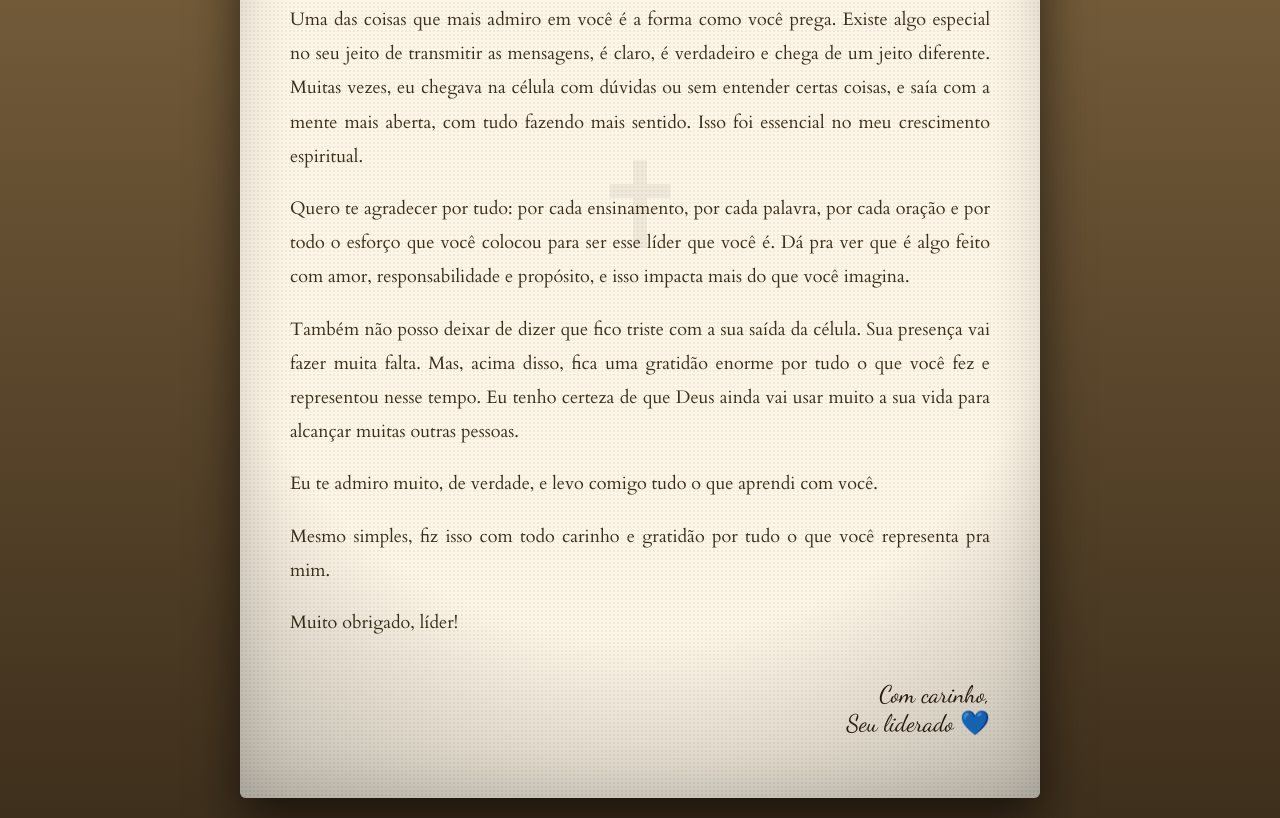
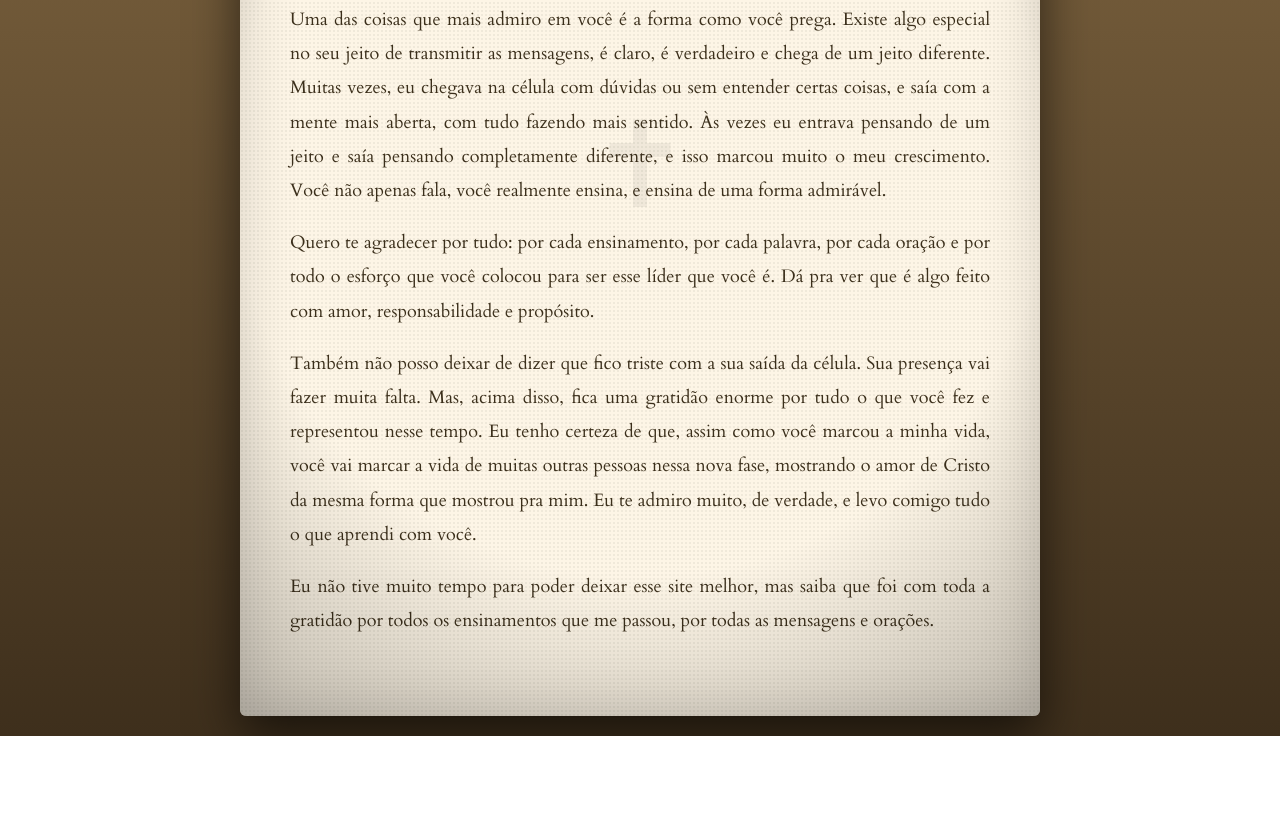
Before and after one commit to eusilvzz/para.um.otimo.lider., a plain HTML site: page index.html in a window 1280 px wide. Shown: the part 399-1217 px from the top of the page. After the commit the page ends 1135 px from the top, so only its background shows below. Drawn offline with Linux system fonts and the light colour scheme.

Commit message:
Update index.html

```diff
--- a/index.html
+++ b/index.html
@@ -26,7 +26,6 @@
 
       background: #fdf5e6;
 
-      /* textura de papel */
       background-image: radial-gradient(rgba(0,0,0,0.05) 1px, transparent 1px);
       background-size: 4px 4px;
 
@@ -41,7 +40,6 @@
       animation: aparecer 1.5s ease;
     }
 
-    /* bordas queimadas */
     .carta::before {
       content: "";
       position: absolute;
@@ -51,7 +49,6 @@
       border-radius: 6px;
     }
 
-    /* cruz no fundo */
     .carta::after {
       content: "✝";
       position: absolute;
@@ -87,16 +84,6 @@
       color: #3b2f1b;
     }
 
-    .assinatura {
-      display: block;
-      margin-top: 40px;
-      text-align: right;
-      font-family: 'Dancing Script', cursive;
-      font-size: 24px;
-      color: #2e1f0f;
-    }
-
-    /* animação */
     @keyframes aparecer {
       from {
         opacity: 0;
@@ -121,37 +108,25 @@
     </div>
 
     <p>
-      Líder, queria começar dizendo o quanto sou grato a você. Mesmo sem termos tanta convivência no dia a dia ou conversas frequentes, o impacto que você teve na minha vida foi enorme. Desde que entrei na célula, você sempre foi alguém que me acolheu, me tratou bem e, principalmente, me ensinou muito. Através de você, muitas coisas começaram a fazer mais sentido pra mim, e isso fez toda a diferença na minha caminhada com Deus.
+      Líder, queria começar dizendo o quanto sou grato a você. Mesmo sem termos tanta convivência no dia a dia ou conversas frequentes, o impacto que você teve na minha vida foi enorme. Desde que entrei na célula, você sempre foi alguém que me acolheu, me tratou bem e, principalmente, me ensinou muito. Através de você, muitas coisas começaram a fazer mais sentido pra mim, e isso fez toda a diferença na minha caminhada.
     </p>
 
     <p>
-      Uma das coisas que mais admiro em você é a forma como você prega. Existe algo especial no seu jeito de transmitir as mensagens, é claro, é verdadeiro e chega de um jeito diferente. Muitas vezes, eu chegava na célula com dúvidas ou sem entender certas coisas, e saía com a mente mais aberta, com tudo fazendo mais sentido. Isso foi essencial no meu crescimento espiritual.
+      Uma das coisas que mais admiro em você é a forma como você prega. Existe algo especial no seu jeito de transmitir as mensagens, é claro, é verdadeiro e chega de um jeito diferente. Muitas vezes, eu chegava na célula com dúvidas ou sem entender certas coisas, e saía com a mente mais aberta, com tudo fazendo mais sentido. Às vezes eu entrava pensando de um jeito e saía pensando completamente diferente, e isso marcou muito o meu crescimento. Você não apenas fala, você realmente ensina, e ensina de uma forma admirável.
     </p>
 
     <p>
-      Quero te agradecer por tudo: por cada ensinamento, por cada palavra, por cada oração e por todo o esforço que você colocou para ser esse líder que você é. Dá pra ver que é algo feito com amor, responsabilidade e propósito, e isso impacta mais do que você imagina.
+      Quero te agradecer por tudo: por cada ensinamento, por cada palavra, por cada oração e por todo o esforço que você colocou para ser esse líder que você é. Dá pra ver que é algo feito com amor, responsabilidade e propósito.
     </p>
 
     <p>
-      Também não posso deixar de dizer que fico triste com a sua saída da célula. Sua presença vai fazer muita falta. Mas, acima disso, fica uma gratidão enorme por tudo o que você fez e representou nesse tempo. Eu tenho certeza de que Deus ainda vai usar muito a sua vida para alcançar muitas outras pessoas.
+      Também não posso deixar de dizer que fico triste com a sua saída da célula. Sua presença vai fazer muita falta. Mas, acima disso, fica uma gratidão enorme por tudo o que você fez e representou nesse tempo. Eu tenho certeza de que, assim como você marcou a minha vida, você vai marcar a vida de muitas outras pessoas nessa nova fase, mostrando o amor de Cristo da mesma forma que mostrou pra mim. Eu te admiro muito, de verdade, e levo comigo tudo o que aprendi com você.
     </p>
 
     <p>
-      Eu te admiro muito, de verdade, e levo comigo tudo o que aprendi com você.
+      Eu não tive muito tempo para poder deixar esse site melhor, mas saiba que foi com toda a gratidão por todos os ensinamentos que me passou, por todas as mensagens e orações.
     </p>
 
-    <p>
-      Mesmo simples, fiz isso com todo carinho e gratidão por tudo o que você representa pra mim.
-    </p>
-
-    <p>
-      Muito obrigado, líder!
-    </p>
-
-    <span class="assinatura">
-      Com carinho,<br>
-      Seu liderado 💙
-    </span>
   </div>
 
 </body>
```
